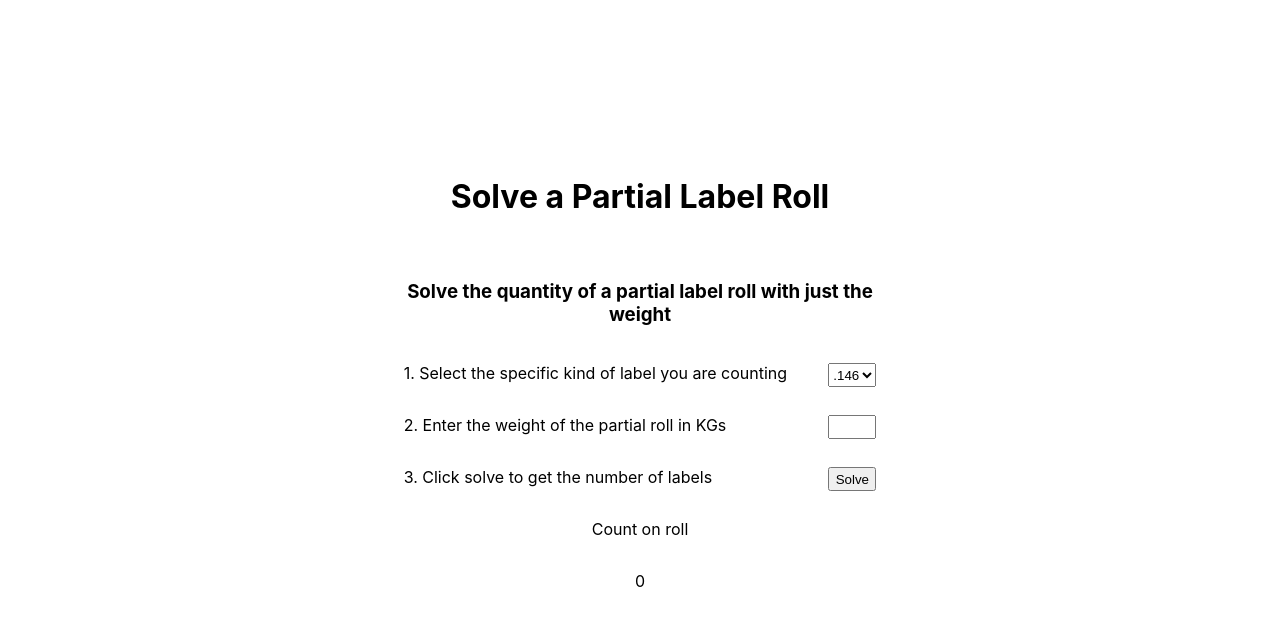
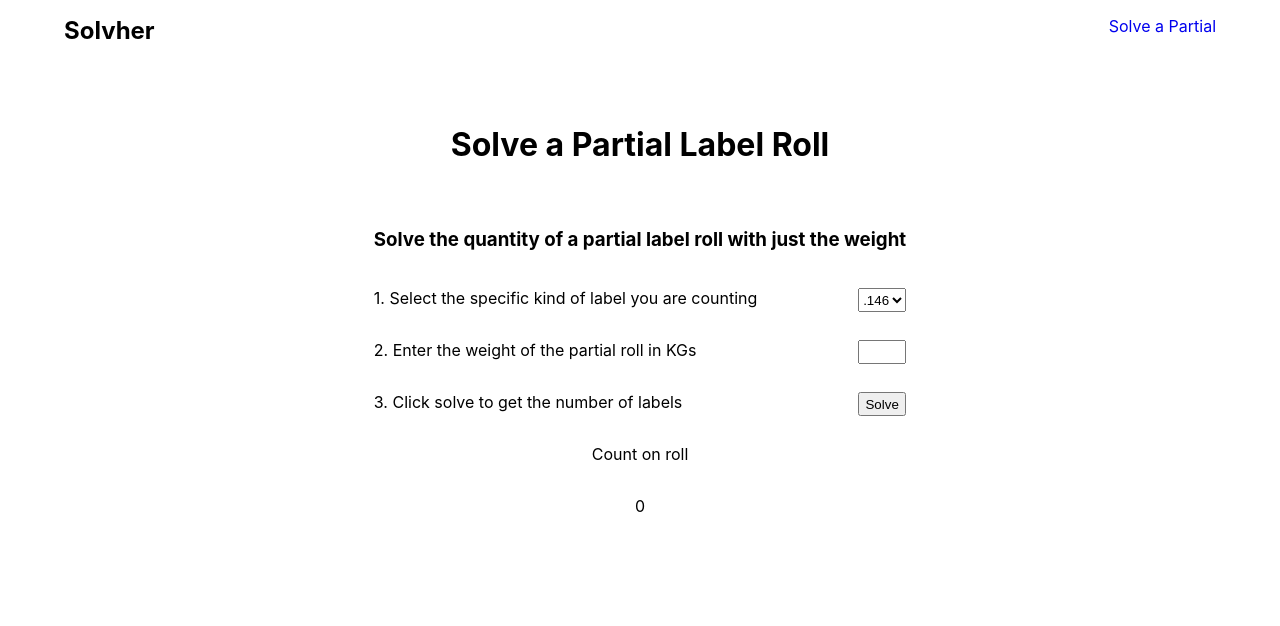
Before and after one commit to dangero1990/Solvher, a React (Create React App) app: page / in a window 1280 px wide. Shown: the top 626 px of the page. Built offline with nearby package versions, Linux system fonts and the light colour scheme.

Commit message:
added navbar

```diff
--- a/src/App.css
+++ b/src/App.css
@@ -9,10 +9,23 @@
   padding: 0;
 }
 
-body {
+nav ul {
+  list-style: none;
+}
+
+nav ul li a {
+  text-decoration: none;
+}
+
+.primary-nav {
+  width: 90%;
+  margin: 0 auto;
+  margin-top: 1em;
+}
+
+main {
   display: grid;
   place-items: center;
-  height: 100vh;
 }
 
 .card {
--- a/src/App.js
+++ b/src/App.js
@@ -1,8 +1,16 @@
 import './App.css';
 import CountByWeight from './components/CountByWeight';
+import Navbar from './components/Navbar';
 
 function App() {
-  return <CountByWeight />;
+  return (
+    <>
+      <Navbar />
+      <main>
+        <CountByWeight />
+      </main>
+    </>
+  );
 }
 
 export default App;
--- /dev/null
+++ b/src/components/Navbar.js
@@ -0,0 +1,14 @@
+function Navbar() {
+  return (
+    <nav className='primary-nav row'>
+      <h1>Solvher</h1>
+      <ul>
+        <li>
+          <a href='CountByWeight'>Solve a Partial</a>
+        </li>
+      </ul>
+    </nav>
+  );
+}
+
+export default Navbar;
--- a/src/index.css
+++ b/src/index.css
@@ -1,13 +1,11 @@
 body {
   margin: 0;
-  font-family: -apple-system, BlinkMacSystemFont, 'Segoe UI', 'Roboto', 'Oxygen',
-    'Ubuntu', 'Cantarell', 'Fira Sans', 'Droid Sans', 'Helvetica Neue',
-    sans-serif;
+  font-family: -apple-system, BlinkMacSystemFont, 'Segoe UI', 'Roboto', 'Oxygen', 'Ubuntu', 'Cantarell', 'Fira Sans', 'Droid Sans', 'Helvetica Neue', sans-serif;
   -webkit-font-smoothing: antialiased;
   -moz-osx-font-smoothing: grayscale;
+  height: 100vh;
 }
 
 code {
-  font-family: source-code-pro, Menlo, Monaco, Consolas, 'Courier New',
-    monospace;
+  font-family: source-code-pro, Menlo, Monaco, Consolas, 'Courier New', monospace;
 }
```
